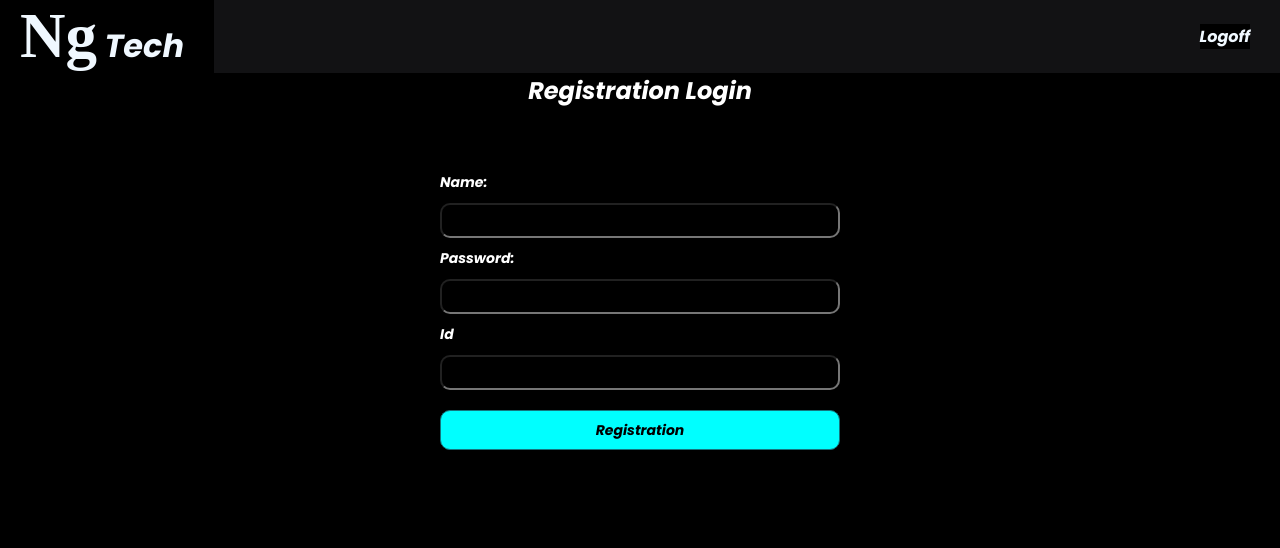
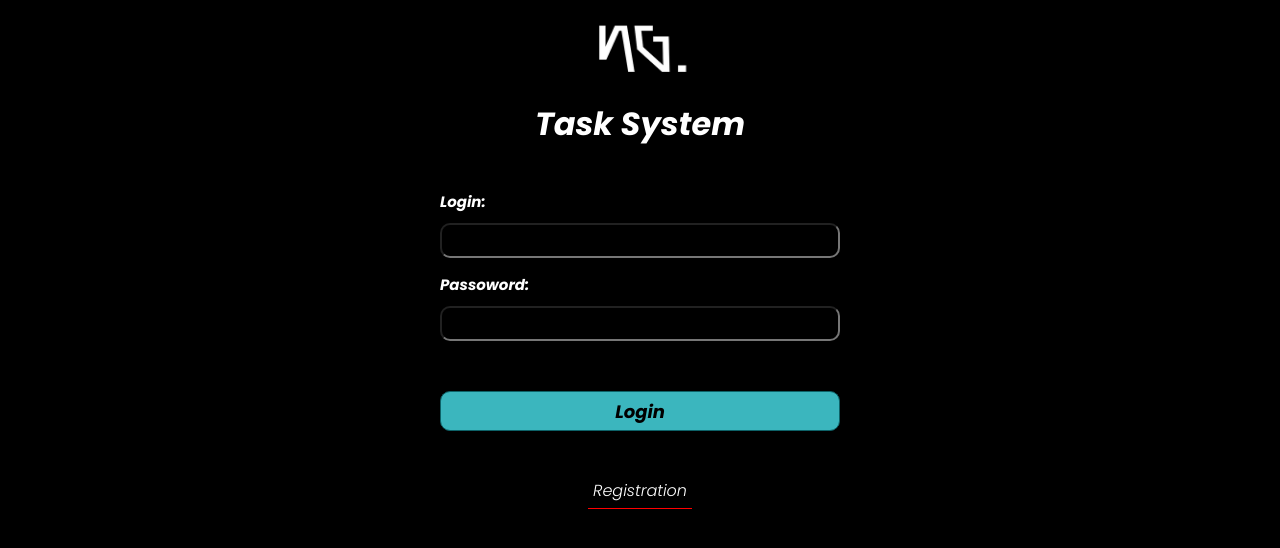
Before and after one commit to wagnerfelten/ProcessoSeletivoNG, a React (Create React App) app in the folder frontend-ng/: page / in a window 1280 px wide. Shown: the top 548 px of the page. Built offline with nearby package versions, Linux system fonts and the light colour scheme.

Commit message:
criado sistemas de rotas para login e cadastro

```diff
--- a/frontend-ng/src/App.tsx
+++ b/frontend-ng/src/App.tsx
@@ -1,11 +1,12 @@
 
 import './App.css';
 import Registration from './pages/Registration';
+import Routes from './Routes';
 
 function App() {
   return (
     <>
-      <Registration />
+      <Routes />
 
    </>
   );
--- /dev/null
+++ b/frontend-ng/src/Routes.tsx
@@ -0,0 +1,18 @@
+import { BrowserRouter, Switch, Route } from "react-router-dom";
+import Login from "./pages/login";
+import Registration from "./pages/Registration";
+
+const Routes = () => (
+  <BrowserRouter>
+    <Switch>
+      <Route path="/" exact>
+        <Login />
+      </Route>
+      <Route path="/Registration">
+        <Registration />
+      </Route>
+    </Switch>
+  </BrowserRouter>
+);
+
+export default Routes;
--- a/frontend-ng/src/pages/Registration/index.tsx
+++ b/frontend-ng/src/pages/Registration/index.tsx
@@ -15,7 +15,7 @@ const Registration = () => {
                 <input type="text" />
                 <label htmlFor="password">Password:</label>
                 <input type="password" />
-                <label htmlFor="number">Id</label>
+                <label htmlFor="email">Email:</label>
                 <input type="text" name="id" id="id" />
             </div>
 
--- a/frontend-ng/src/pages/login/index.tsx
+++ b/frontend-ng/src/pages/login/index.tsx
@@ -23,7 +23,7 @@ const Login = () => {
         <button className='button-login' type='submit'>Login</button>
 
         <div className='cadastro'>
-            <a href="link">Registration</a>
+            <a href="/Registration">Registration</a>
         </div>
     </div>
     );
```
Also changed, not shown: 1 other file (tests, documents, lock files or other folders).
